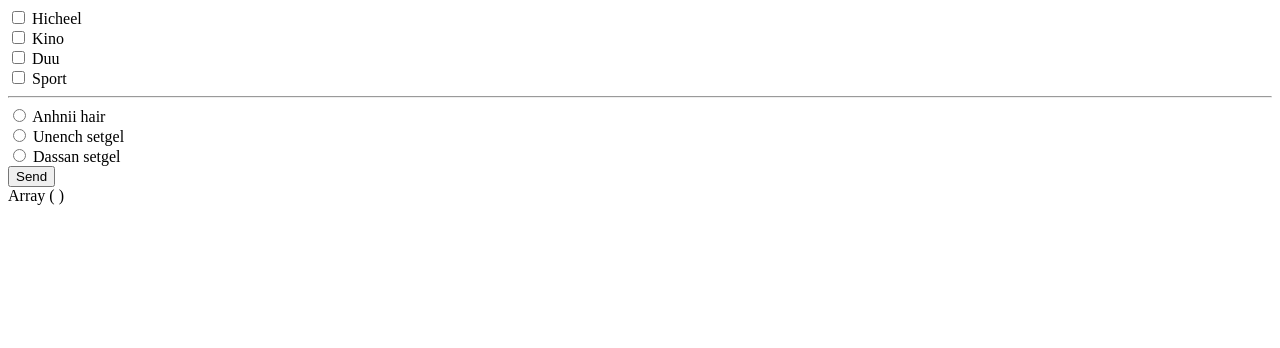
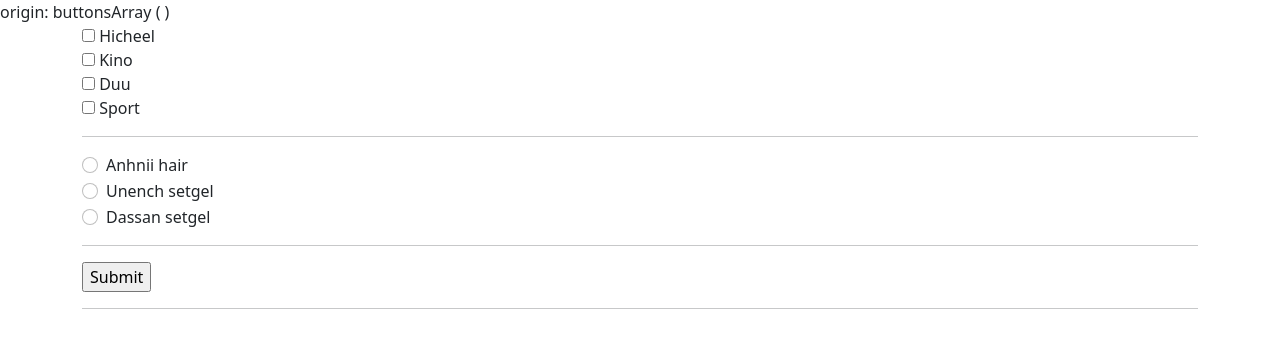
Before and after one commit to BilguunBarsbold/apprentice1_study, a PHP site: page /buttons.php?haanaas=buttons in a window 1280 px wide. Shown: the top 348 px of the page. Run offline with PHP 8.4, Linux system fonts and the light colour scheme.

Commit message:
form and button

```diff
--- a/buttons.php
+++ b/buttons.php
@@ -4,63 +4,60 @@
     <meta charset="UTF-8">
     <meta http-equiv="X-UA-Compatible" content="IE=edge">
     <meta name="viewport" content="width=device-width, initial-scale=1.0">
+    <link href="https://cdn.jsdelivr.net/npm/bootstrap@5.0.0-beta3/dist/css/bootstrap.min.css" rel="stylesheet" integrity="sha384-eOJMYsd53ii+scO/bJGFsiCZc+5NDVN2yr8+0RDqr0Ql0h+rP48ckxlpbzKgwra6" crossorigin="anonymous">
+
     <title>Document</title>
 </head>
 <body>
+<?php include 'form_buttons.php'; ?>
     <div class='container'>
         <div class='row'>
             <div class='col-12'>
-                <form action="buttons.php" method="POST">
-                <div class="form-check">
-                    <input class="form-check-input" type="checkbox" value="" id="flexCheckDefault">
-                    <label class="form-check-label" for="flexCheckDefault">
+                <form action="buttons.php?haanaas=buttons" method="POST">
+                    <input type="checkbox" name='hobby1' value="Hicheel" id="hobby1">
+                    <label for="hobby1">
                         Hicheel
-                    </label>
-                </div>
-                <div class="form-check">
-                    <input class="form-check-input" type="checkbox" value="" id="flexCheckChecked">
-                    <label class="form-check-label" for="flexCheckChecked">
+                    </label><br>
+                    <input type="checkbox" name='hobby2' value="Kino" id="hobby2">
+                    <label for="hobby2">
                         Kino
-                    </label>
-                </div>
-                <div class="form-check">
-                    <input class="form-check-input" type="checkbox" value="" id="flexCheckChecked">
-                    <label class="form-check-label" for="flexCheckChecked">
+                    </label><br>
+                    <input type="checkbox" name='hobby3' value="Duu" id="hobby3">
+                    <label for="hobby3">
                         Duu
-                    </label>
-                </div>
-                <div class="form-check">
-                    <input class="form-check-input" type="checkbox" value="" id="flexCheckDefault">
-                    <label class="form-check-label" for="flexCheckDefault">
+                    </label><br>
+                    <input type="checkbox" name='hobby4' value="Sport" id="bohhy4">
+                    <label for="hobby4">
                         Sport
                     </label>
-                </div>
 
-                <hr>
+                    <hr>
 
-                <div class="form-check">
-                    <input class="form-check-input" type="radio" name="flexRadioDefault" id="flexRadioDefault1">
-                    <label class="form-check-label" for="flexRadioDefault1">
-                        Anhnii hair
-                    </label>
-                </div>
-                <div class="form-check">
-                    <input class="form-check-input" type="radio" name="flexRadioDefault" id="flexRadioDefault2">
-                    <label class="form-check-label" for="flexRadioDefault2">
-                        Unench setgel
-                    </label>
-                </div>
-                <div class="form-check">
-                    <input class="form-check-input" type="radio" name="flexRadioDefault" id="flexRadioDefault2">
-                    <label class="form-check-label" for="flexRadioDefault2">
-                        Dassan setgel
-                    </label>
-                </div>
-                <div>
-                    <button type='submit'>Send</button>
-                </div>
+                    <div class="form-check">
+                        <input class="form-check-input" type="radio" name="Love" value='Anhnii hair' id="flexRadioDefault1">
+                        <label class="form-check-label" for="flexRadioDefault1">
+                            Anhnii hair
+                        </label>
+                    </div>
+                    <div class="form-check">
+                        <input class="form-check-input" type="radio" name="Love" value='Unench setgel' id="flexRadioDefault2">
+                        <label class="form-check-label" for="flexRadioDefault2">
+                            Unench setgel
+                        </label>
+                    </div>
+                    <div class="form-check">
+                        <input class="form-check-input" type="radio" name="Love" value='Dassan setgel' id="flexRadioDefault2">
+                        <label class="form-check-label" for="flexRadioDefault2">
+                            Dassan setgel
+                        </label>
+                    </div>
+
+                    <hr>
+
+                    <input type='submit'>
+
+                    <hr>
                 </form>
-                <?php print_r($_POST); ?>
             </div>
         </div>
     </div>
--- /dev/null
+++ b/form_buttons.php
@@ -0,0 +1,6 @@
+<?php
+    if(isset($_GET['haanaas']) && $_GET['haanaas'] != ''){
+        echo 'origin: ' . $_GET['haanaas'];
+    }
+    print_r($_POST);
+?>
```
Also changed, not shown: form_cal.php (+13 -10 lines).
